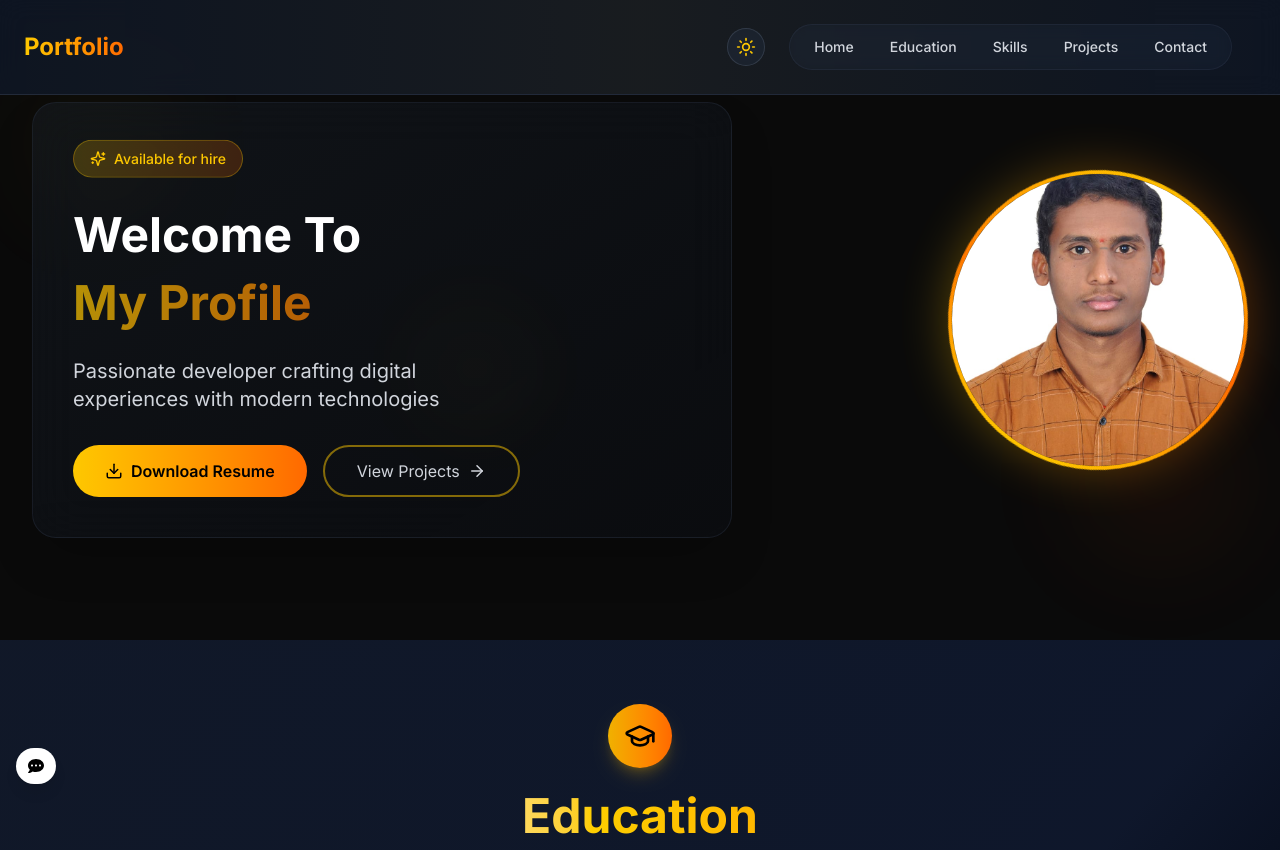
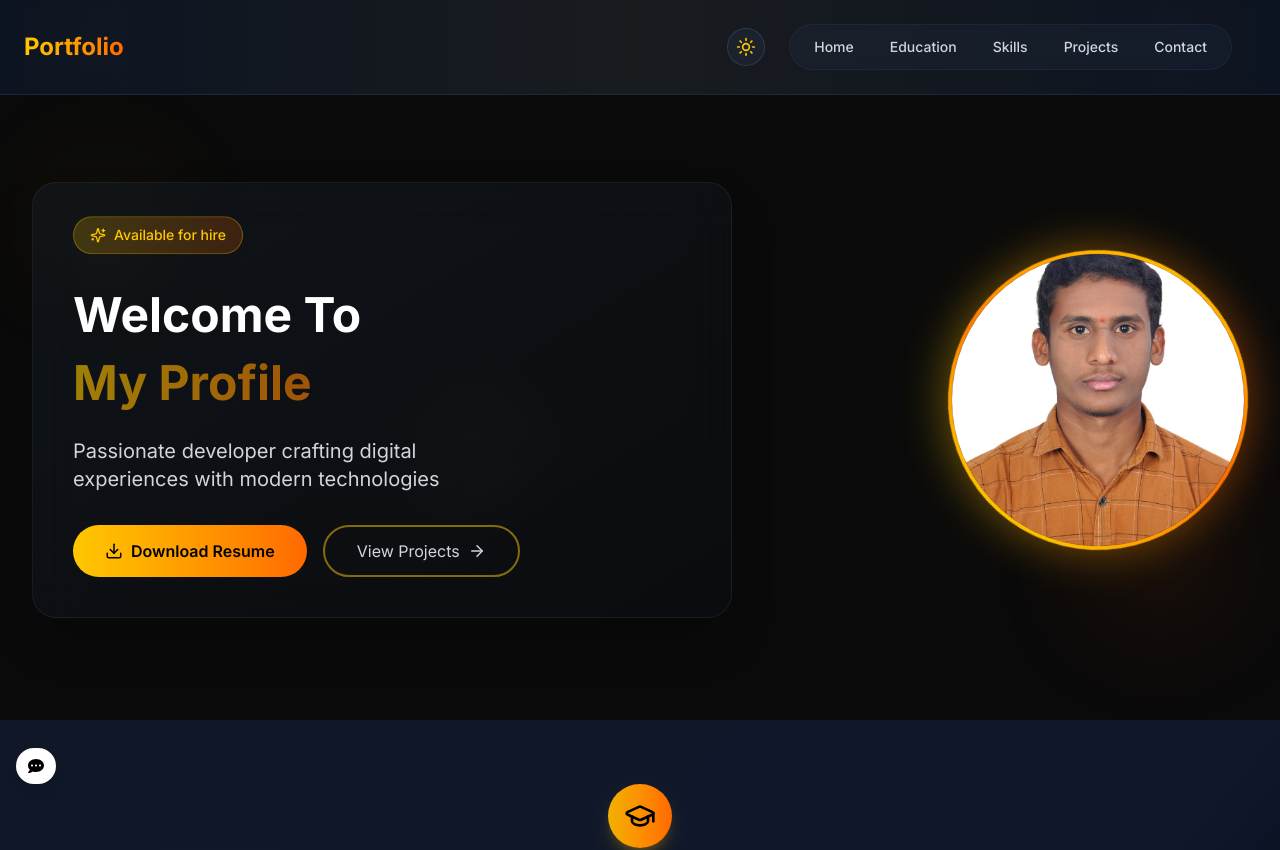
Before and after one commit to SunkaraboinaPraveenKumar/NextJs_Portfolio_Prav, a Next.js app: page / in a window 1280 px wide. Shown: the top 850 px of the page. Built offline with nearby package versions, Linux system fonts and the light colour scheme.

Commit message:
chanegss

```diff
--- a/app/_components/Home.jsx
+++ b/app/_components/Home.jsx
@@ -8,7 +8,7 @@ const Home = () => {
   return (
     <div
       id="home"
-      className="relative w-full max-w-7xl mx-auto min-h-[80vh] flex flex-col lg:flex-row items-center justify-center lg:justify-between px-4 sm:px-6 lg:px-8 py-8 gap-8 lg:gap-12 overflow-hidden"
+      className="relative w-full max-w-7xl mx-auto min-h-[80vh] flex flex-col lg:flex-row items-center justify-center lg:justify-between px-4 sm:px-6 lg:px-8 py-8 gap-8 lg:gap-12 overflow-hidden mt-20"
     >
       {/* Background Elements */}
       <div className="absolute inset-0 w-full h-full overflow-hidden pointer-events-none">
```
